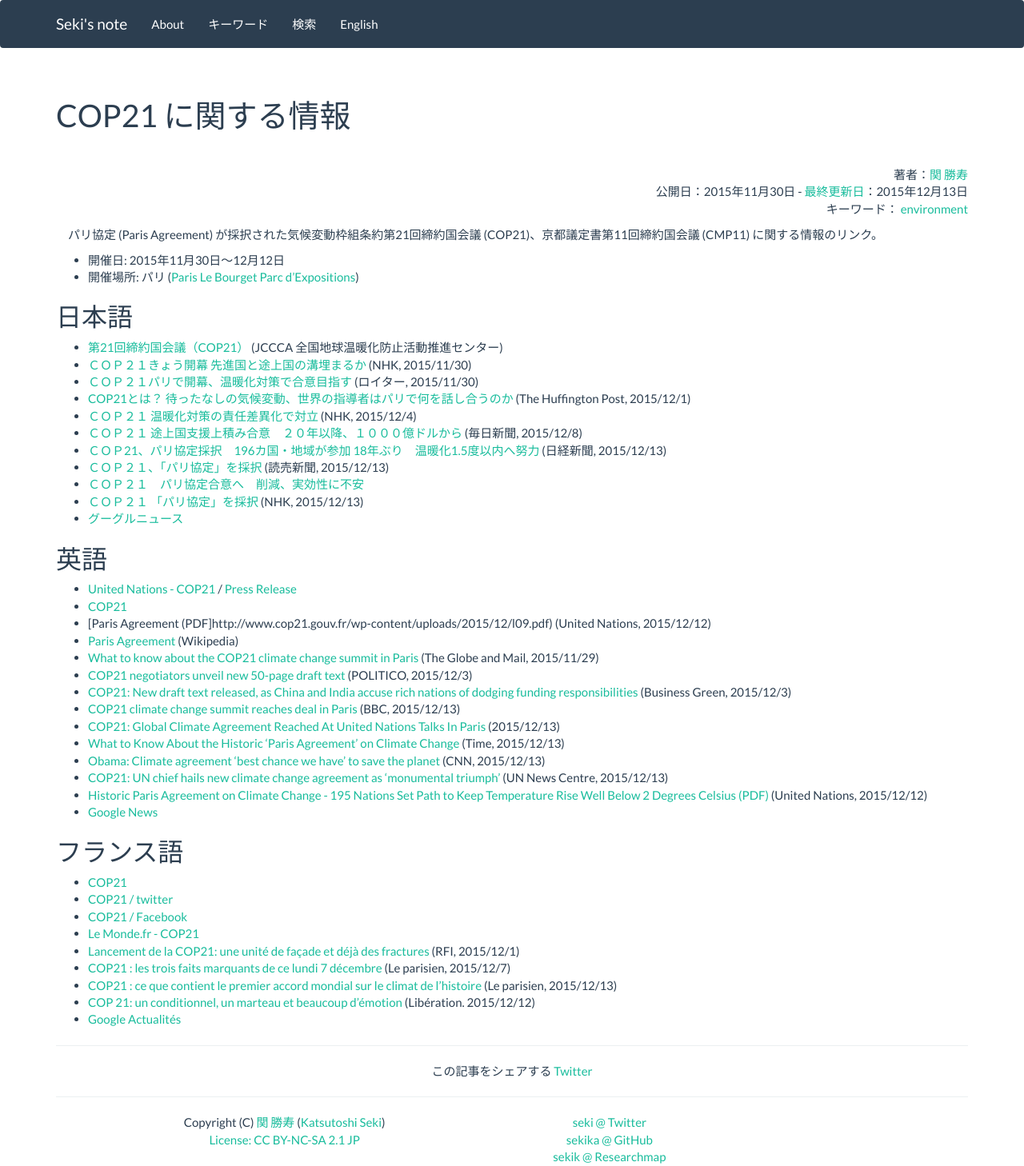
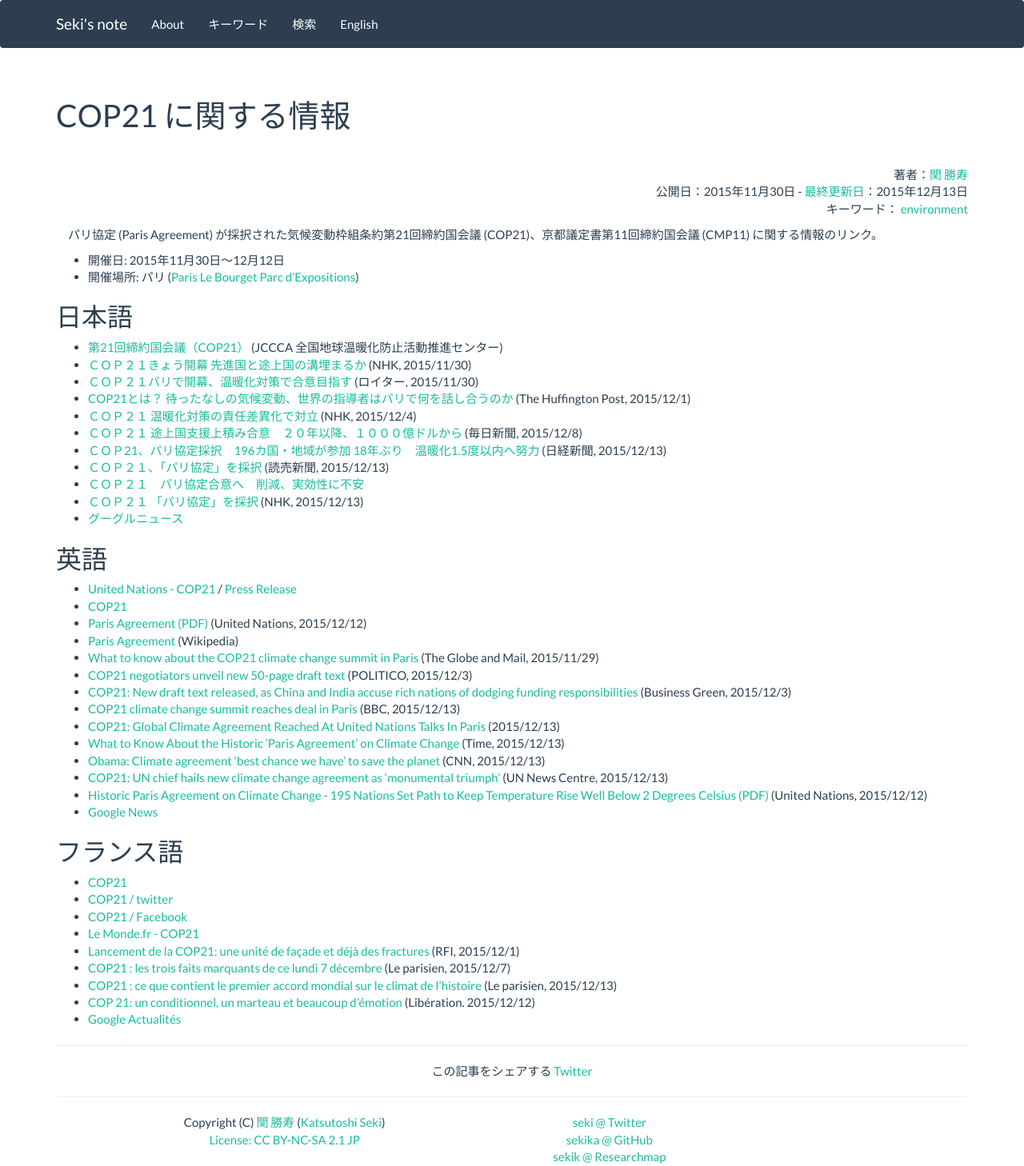
Before and after one commit to sekika/sekika.github.io, a Jekyll site: the page built from _posts/2015-11-30-cop21.md, in a window 1280 px wide. Shown: the whole page at 80% size. Built offline with Jekyll 4.4.1, drawn with Linux system fonts in a browser that asks for light colours; nearby versions of some CDN libraries; comment, search, counter and statistics services are not loaded; some of the changed lines change nothing that is shown.

Commit message:
Paris agreement

```diff
--- a/_posts/2015-11-30-cop21.md
+++ b/_posts/2015-11-30-cop21.md
@@ -2,7 +2,7 @@
 layout: post
 title: COP21 に関する情報
 date: 2015-11-30 07:44:12 +0000
-update: 2015-12-13 03:44:06 +0000
+update: 2015-12-13 03:45:09 +0000
 tag: environment
 ---
 パリ協定 (Paris Agreement) が採択された気候変動枠組条約第21回締約国会議 (COP21)、京都議定書第11回締約国会議 (CMP11) に関する情報のリンク。
@@ -26,7 +26,7 @@ tag: environment
 ## 英語
 * [United Nations - COP21](http://unfccc.int/meetings/paris_nov_2015/meeting/8926.php) / [Press Release](http://unfccc.int/press/press_releases_advisories/items/8780.php)
 * [COP21](http://www.cop21.gouv.fr/en/)
-* [Paris Agreement (PDF]http://www.cop21.gouv.fr/wp-content/uploads/2015/12/l09.pdf) (United Nations, 2015/12/12)
+* [Paris Agreement (PDF)](http://www.cop21.gouv.fr/wp-content/uploads/2015/12/l09.pdf) (United Nations, 2015/12/12)
 * [Paris Agreement](https://en.wikipedia.org/wiki/Paris_Agreement) (Wikipedia)
 * [What to know about the COP21 climate change summit in Paris](http://www.theglobeandmail.com/news/world/what-to-know-about-the-cop21-climate-change-summit-in-paris/article27523474/) (The Globe and Mail, 2015/11/29)
 * [COP21 negotiators unveil new 50-page draft text](http://www.politico.eu/article/cop21-paris-negotiators-50-page-draft-text-deal-climate/) (POLITICO, 2015/12/3)
```
